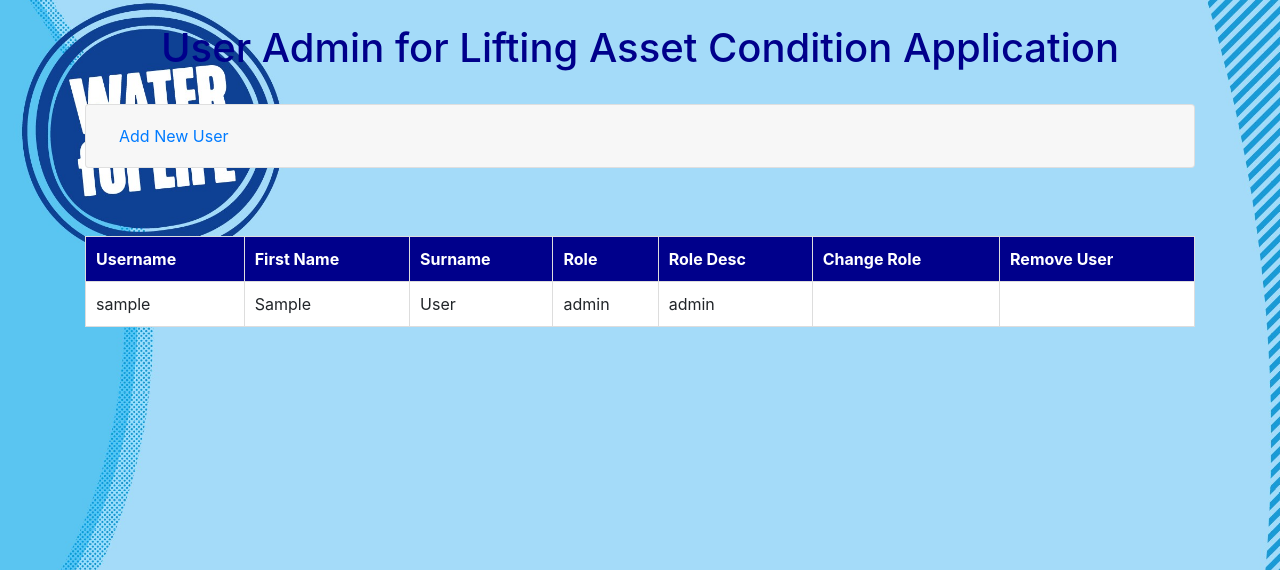
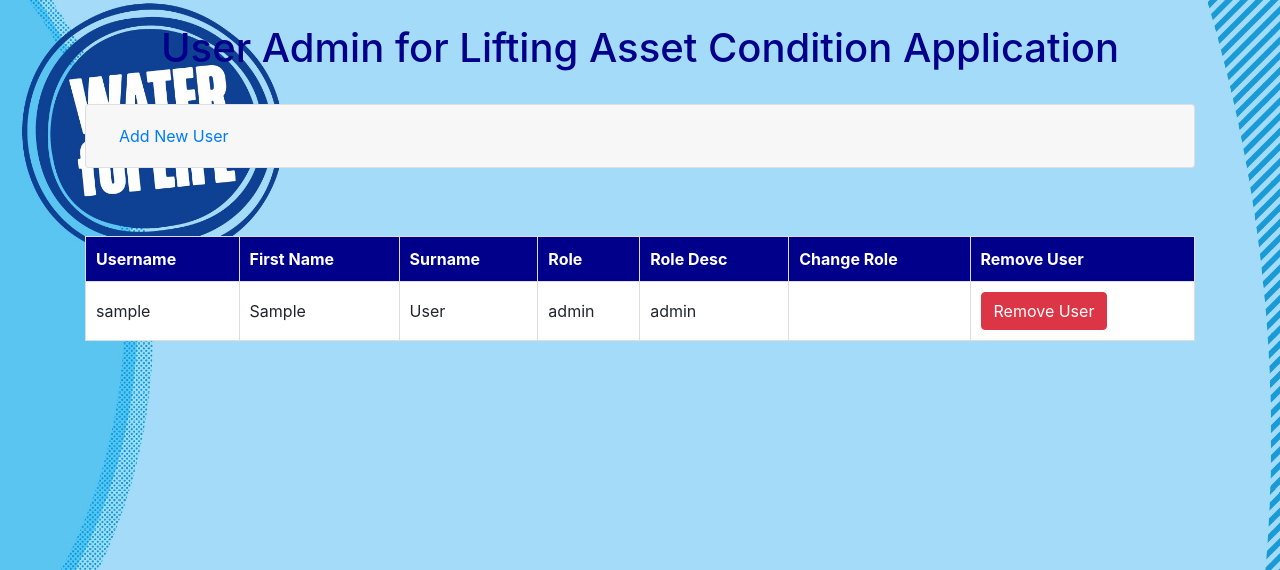
Before and after one commit to PatC86/FP-LCHApp, a Flask app: page /useradmin in a window 1280 px wide. Shown: the part 56-626 px from the top of the page. Run offline with Flask 3, Linux system fonts and the light colour scheme; a user stored in the database is signed in; tables that the repository leaves empty hold one stand-in row (values such as "Sample post"); some libraries are stand-ins or nearby versions.

Commit message:
Dev update 16 - added remove users

```diff
--- a/website/auth.py
+++ b/website/auth.py
@@ -6,12 +6,10 @@
 
 from flask import Blueprint, render_template, request, flash, url_for
 from werkzeug.utils import redirect
-
+from werkzeug.security import generate_password_hash, check_password_hash
+from flask_login import login_user, logout_user, login_required, current_user
 from .models import User, Role
 from . import db
-from werkzeug.security import generate_password_hash, check_password_hash
-from flask_login import login_user, logout_user, login_required, current_user
-
 from .userrolewrappers import admin_required
 
 MIN_USERNAME_LENGTH = 5
@@ -21,6 +19,7 @@
 PASSWORD_REGEX = r'^(?=.*[A-Z])(?=.*[a-z])(?=.*\d)(?=.*[@$!%*?&])[A-Za-z\d@$!%*?&]{8,}$'
 
 auth = Blueprint('auth', __name__)
+
 
 @auth.route('/login', methods=['GET', 'POST'])
 def login():
@@ -47,10 +46,10 @@
     logout_user()
     return redirect(url_for('auth.login'))
 
+
 @auth.route('/useradmin', methods=['GET', 'POST'])
 @admin_required
 def useradmin():
-    UserList = db.session.query(User.username, User.first_name, User.surname, User.user_role, Role.role_description).join(Role, User.user_role == Role.role_name).all()
     if request.method == 'POST':
         Username = request.form['username']
         FirstName = request.form['first_name']
@@ -79,5 +78,6 @@
             db.session.commit()
             flash('Account created successfully', category='success')
 
-
+    UserList = db.session.query(User.id, User.username, User.first_name, User.surname, User.user_role,
+                                Role.role_description).join(Role, User.user_role == Role.role_name).all()
     return render_template('useradmin.html', user=current_user, user_list=UserList)
--- a/website/templates/useradmin.html
+++ b/website/templates/useradmin.html
@@ -85,7 +85,9 @@
 
             </td>
             <td>
-
+                <form action="{{ url_for('views.delete_user', id=user.id) }}" method="POST" onsubmit="return confirm('Are you sure that you want to remove this user?');">
+                    <button type="submit" class="btn btn-danger">Remove User</button>
+                </form>
             </td>
         </tr>
         {% endfor %}
```
Also changed, not shown: website/views.py (+19 -2 lines).
